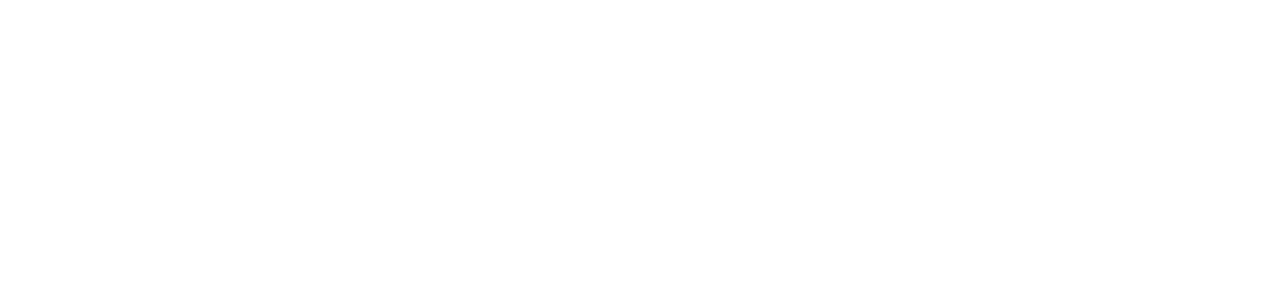
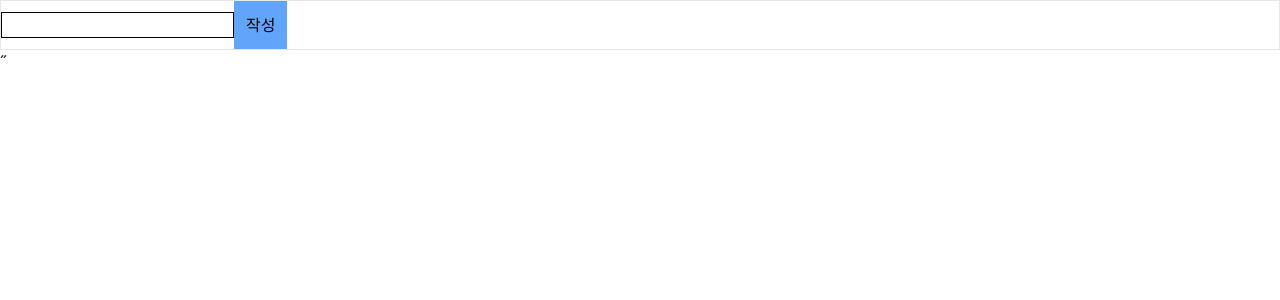
Before and after one commit to WoongBeeYang/wanted-pre-onboarding-frontend, a React (Create React App) app: page /todo in a window 1280 px wide. Shown: the top 300 px of the page. Built offline with nearby package versions, Linux system fonts and the light colour scheme; sample sign-in values are in the browser's storage.

Commit message:
todo리스트 작업 시작

```diff
--- a/src/component/Todo.js
+++ b/src/component/Todo.js
@@ -1,19 +1,46 @@
-import React, { useEffect } from 'react';
-import { Navigate, useNavigate } from 'react-router-dom';
+import React, { useState ,useEffect } from 'react';
+import { useNavigate } from 'react-router-dom';
+import axios from 'axios';
 
 const Todo = () => {
   const access_token = localStorage.getItem("access_token")
+  const [todo, setTodo] = useState("");
   const navigate = useNavigate();
 
-  useEffect(()=> {
-    if(access_token === undefined || access_token === null) {
+  useEffect(() => {
+    if (access_token === undefined || access_token === null) {
       alert("로그인 먼저 해주세요");
       navigate("/");
     }
-  },[])
+  }, [])
+
+  const api = process.env.REACT_APP_API_URL
+  const createTodo = () => {
+    axios({
+      method: "POST",
+      url: `${api}todos`,
+      headers: {
+        "Authorization": "eyJhbGciOiJIUzI1NiIsInR5cCI6IkpXVCJ9.eyJlbWFpbCI6Indvb25nYmVlQHdvb25nYmVlIiwic3ViIjoyMDUzLCJpYXQiOjE2NjU3NDEwMDEsImV4cCI6MTY2NjM0NTgwMX0.MQUfvp04gh9bGMdk_zkYlu1SX4uA04rNYLe5xT0uuOc",
+        "Content-Type": "application/json"
+      },
+      data: {
+        "todo": todo
+      }
+    }).then((res) => {
+      console.log(res);
+    }).catch(error => {
+      console.log(error);
+      throw new Error(error);
+    })
+  }
+
+
   return (
     <div>
-
+      <div className="border">
+        <input className="border-black border" type="text" onChange={(e) => setTodo(e.target.value)} />
+        <button className="p-3 bg-blue-400" onClick={createTodo}>작성</button>
+      </div>˝
     </div>
   );
 };
--- /dev/null
+++ b/src/component/todoList/TodoList.js
@@ -0,0 +1,26 @@
+import axios from 'axios';
+import React, { useState } from 'react';
+
+const TodoList = () => {
+  const [text, setText] = useState("");
+  const api = process.env.REACT_APP_API_URL
+  const createTodo = () => {
+    axios({
+      url:`${api}todos`,
+      method:"POST",
+
+    })
+  }
+
+
+  return (
+    <div>
+      <div>
+        <input type="text" onChange={(e) => setText(e.target.value)}/>
+        <button onClick={createTodo}>작성</button>
+      </div>
+    </div>
+  );
+};
+
+export default TodoList;
```
Also changed, not shown: public/manifest.json.
